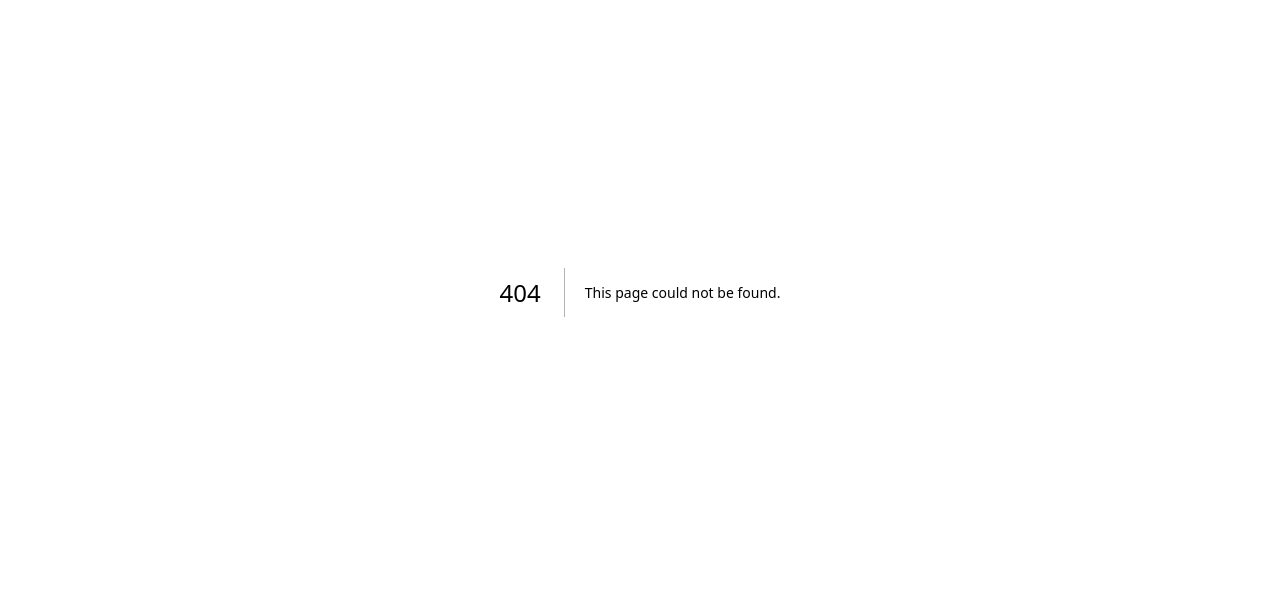
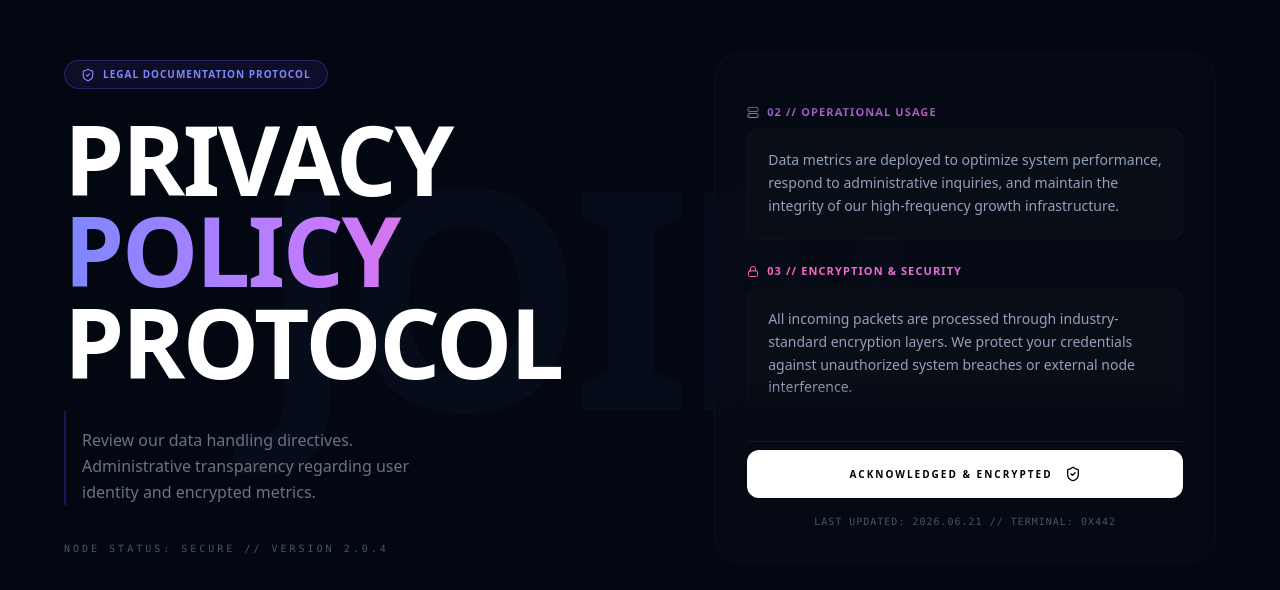
Before and after one commit to Alihaider592/TrackNest, a Next.js app: page /privacypolicy in a window 1280 px wide. Before the commit this address had no page. Shown: the part 108-698 px from the top of the page. Built offline with nearby package versions, Linux system fonts and the light colour scheme.

Commit message:
privacy page created  added

```diff
--- /dev/null
+++ b/app/privacypolicy/page.tsx
@@ -0,0 +1,151 @@
+"use client";
+
+import React from 'react';
+import { ShieldCheck, Lock, Eye, Server, Globe } from 'lucide-react';
+
+export default function PrivacyProtocolPage() {
+  const policies = [
+    {
+      id: "01",
+      icon: <Eye className="w-3 h-3 text-indigo-400" />,
+      title: "Data Acquisition",
+      gradient: "from-indigo-400 to-purple-400",
+      content: <>We collect identity credentials including <span className="text-purple-400 font-mono text-xs">FULL_NAME</span>, <span className="text-purple-400 font-mono text-xs">EMAIL_ADDR</span>, and communication logs. This data is strictly used for node-to-node administrative verification.</>
+    },
+    {
+      id: "02",
+      icon: <Server className="w-3 h-3 text-purple-400" />,
+      title: "Operational Usage",
+      gradient: "from-purple-400 to-pink-400",
+      content: <>Data metrics are deployed to optimize system performance, respond to administrative inquiries, and maintain the integrity of our high-frequency growth infrastructure.</>
+    },
+    {
+      id: "03",
+      icon: <Lock className="w-3 h-3 text-pink-400" />,
+      title: "Encryption & Security",
+      gradient: "from-pink-400 to-purple-400",
+      content: <>All incoming packets are processed through industry-standard encryption layers. We protect your credentials against unauthorized system breaches or external node interference.</>
+    },
+    {
+      id: "04",
+      icon: <Globe className="w-3 h-3 text-purple-400" />,
+      title: "External Nodes",
+      gradient: "from-purple-400 to-indigo-400",
+      content: <>We do not transmit user identity data to third-party entities without explicit administrative clearance, except as required by global regulatory protocols.</>
+    }
+  ];
+
+  return (
+    <main
+      className="min-h-screen bg-[#030712] text-gray-100 py-16 px-4 md:px-16 flex items-center justify-center relative overflow-hidden select-none"
+    >
+      {/* Safe Native Style Block */}
+      <style dangerouslySetInnerHTML={{__html: `
+        @keyframes inlineMarquee {
+          0% { transform: translateY(0%); }
+          100% { transform: translateY(-50%); }
+        }
+        .custom-auto-scroll {
+          animation: inlineMarquee 25s linear infinite !important;
+        }
+        .custom-auto-scroll:hover {
+          animation-play-state: paused !important;
+        }
+      `}} />
+
+      {/* Background Watermark Text "JOIN" */}
+      <div className="absolute left-[20%] top-1/2 -translate-y-1/2 text-[24vw] font-black text-slate-900/30 tracking-tighter z-0 pointer-events-none font-sans">
+        JOIN
+      </div>
+
+      <div className="max-w-7xl mt-8 w-full grid grid-cols-1 lg:grid-cols-[1.2fr_1fr] gap-12 items-center relative z-10">
+
+        {/* Left Side: Branding & Titles */}
+        <div className="flex flex-col items-start space-y-6">
+          {/* Badge */}
+          <div className="inline-flex items-center gap-2 bg-indigo-950/40 border border-indigo-500/30 rounded-full px-4 py-1.5 backdrop-blur-sm">
+            <ShieldCheck className="w-3.5 h-3.5 text-indigo-400" />
+            <span className="text-indigo-400 text-[10px] font-bold tracking-widest uppercase">
+              Legal Documentation Protocol
+            </span>
+          </div>
+
+          {/* Colorful Main Titles */}
+          <div className="">
+            <h1 className="text-6xl md:text-8xl font-extrabold text-white tracking-tight uppercase leading-[0.95]">
+              Privacy
+            </h1>
+            <h1 className="text-6xl md:text-8xl font-extrabold bg-gradient-to-r from-indigo-400 via-purple-400 to-pink-400 bg-clip-text text-transparent tracking-tight uppercase leading-[0.95]">
+              Policy
+            </h1>
+            <h1 className="text-6xl md:text-8xl font-extrabold text-white tracking-tight uppercase leading-[0.95]">
+              Protocol
+            </h1>
+          </div>
+
+          {/* Description */}
+          <p className="text-gray-500 text-sm md:text-base max-w-sm font-medium leading-relaxed pt-4 border-l-2 border-indigo-600/30 pl-4">
+            Review our data handling directives. Administrative transparency regarding user identity and encrypted metrics.
+          </p>
+
+          <div className="text-[10px] font-mono text-slate-600 uppercase tracking-[0.3em] mt-3">
+            Node Status: Secure // Version 2.0.4
+          </div>
+        </div>
+
+        {/* Right Side: Re-aligned Auto-Scrolling Policy Container */}
+        <div className="w-full max-w-xl justify-self-center lg:justify-self-end bg-[#090d16]/50 backdrop-blur-md p-8 rounded-3xl border border-slate-900/50 flex flex-col gap-6">
+
+          {/* Window Viewport aligned perfectly with the inner blocks */}
+          <div className="h-[330px] overflow-hidden relative [mask-image:linear-gradient(to_bottom,transparent,black_10%,black_90%,transparent)]">
+
+            {/* Scroller Target Container */}
+            <div className="space-y-6 custom-auto-scroll">
+
+              {/* First Set of Cards */}
+              {policies.map((policy, idx) => (
+                <div key={`set1-${idx}`} className="space-y-2">
+                  <label className={`flex items-center gap-2 text-[11px] font-black uppercase tracking-widest bg-gradient-to-r ${policy.gradient} bg-clip-text text-transparent mb-2`}>
+                    {policy.icon} {policy.id} {"//"} {policy.title}
+                  </label>
+                  <div className="bg-[#090d16] border border-slate-900/80 rounded-xl p-5 text-sm text-slate-400 font-medium leading-relaxed">
+                    {policy.content}
+                  </div>
+                </div>
+              ))}
+
+              {/* Duplicated Set of Cards */}
+              {policies.map((policy, idx) => (
+                <div key={`set2-${idx}`} className="space-y-2" aria-hidden="true">
+                  <label className={`flex items-center gap-2 text-[11px] font-black uppercase tracking-widest bg-gradient-to-r ${policy.gradient} bg-clip-text text-transparent mb-2`}>
+                    {policy.icon} {policy.id} {"//"} {policy.title}
+                  </label>
+                  <div className="bg-[#090d16] border border-slate-900/80 rounded-xl p-5 text-sm text-slate-400 font-medium leading-relaxed">
+                    {policy.content}
+                  </div>
+                </div>
+              ))}
+
+            </div>
+          </div>
+
+          {/* Call to Action / Acceptance */}
+          <div className="pt-2 border-t border-slate-900">
+            <button
+              type="button"
+              className="w-full bg-white hover:bg-slate-100 text-black font-black text-[10px] uppercase tracking-[0.2em] py-4 rounded-xl flex items-center justify-center gap-3 transition-colors active:scale-[0.99]"
+            >
+              Acknowledged & Encrypted
+              <ShieldCheck className="w-4 h-4" />
+            </button>
+            <p className="text-center text-[10px] text-slate-600 mt-4 font-mono uppercase tracking-widest">
+              Last Updated: 2026.06.21 {"//"} Terminal: 0x442
+            </p>
+          </div>
+
+        </div>
+
+      </div>
+    </main>
+  );
+}
```
